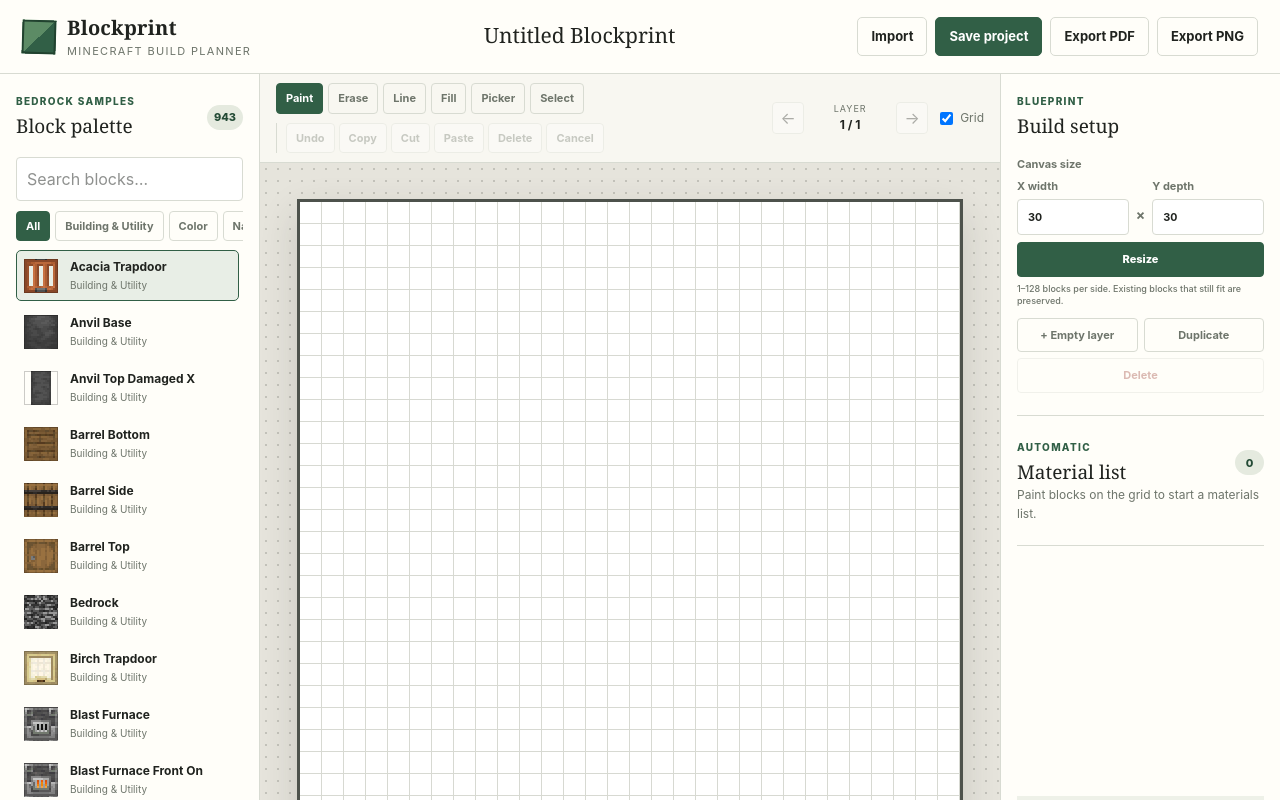
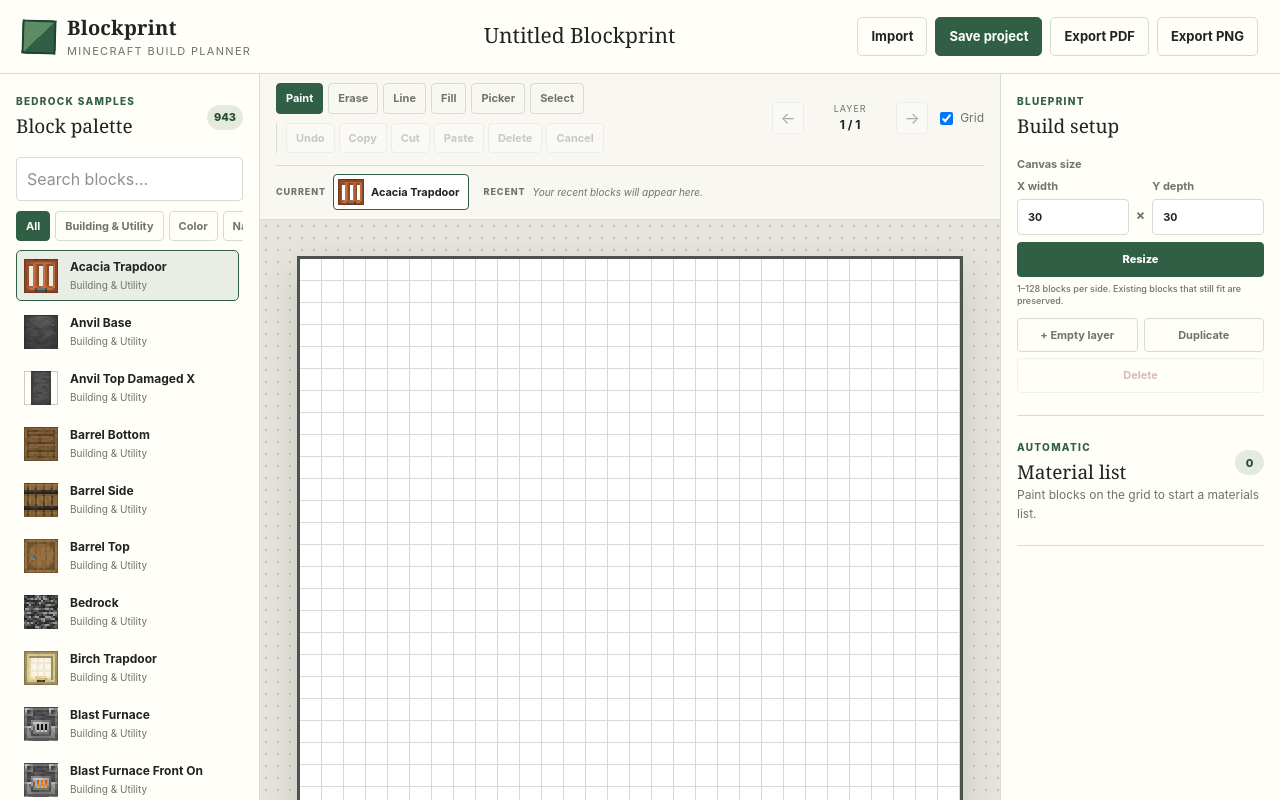
Before and after one commit to bsavage81/blockprint-minecraft-planner, a Next.js app: page / in a window 1280 px wide. Shown: the top 800 px of the page. Built offline with nearby package versions, Linux system fonts and the light colour scheme.

Commit message:
Add current and recent block strip

```diff
--- a/app/globals.css
+++ b/app/globals.css
@@ -53,6 +53,17 @@ h2 { margin:0; font-family:Georgia,serif; font-weight:500; font-size:19px; }
 .tool-group { display:flex; gap:5px; }
 .edit-group { display:flex; gap:4px; padding-left:9px; border-left:1px solid var(--line); }
 .edit-group button { background:white; }
+.block-history { grid-column:1/-1; display:flex; align-items:center; gap:7px; min-width:0; padding-top:8px; border-top:1px solid var(--line); }
+.block-history-label { color:var(--muted); font-size:9px; font-weight:800; text-transform:uppercase; letter-spacing:.1em; }
+.recent-label { margin-left:8px; }
+.current-block { display:flex; align-items:center; gap:7px; max-width:210px; border:1px solid var(--green); border-radius:4px; padding:4px 8px 4px 4px; background:white; color:var(--ink); font-size:11px; font-weight:750; }
+.current-block > span:last-child { overflow:hidden; text-overflow:ellipsis; white-space:nowrap; }
+.history-swatch { display:block; width:26px; height:26px; flex:0 0 auto; border:1px solid rgba(0,0,0,.2); image-rendering:pixelated; }
+.recent-blocks { display:flex; align-items:center; gap:4px; min-width:0; overflow-x:auto; }
+.recent-blocks button { flex:0 0 auto; border:1px solid var(--line); border-radius:4px; padding:3px; background:white; }
+.recent-blocks button:hover,.recent-blocks button:focus-visible { border-color:var(--green); outline:0; }
+.recent-blocks .history-swatch { width:22px; height:22px; }
+.recent-empty { color:var(--muted); font-size:10px; font-style:italic; }
 .layer-nav { display:flex; align-items:center; gap:10px; }
 .layer-nav button { width:32px; height:32px; border:1px solid var(--line); border-radius:4px; background:white; }
 .layer-nav span { min-width:72px; text-align:center; }
--- a/app/page.tsx
+++ b/app/page.tsx
@@ -61,6 +61,7 @@ export default function Home() {
   const [canvasWidth, setCanvasWidth] = useState("30");
   const [canvasDepth, setCanvasDepth] = useState("30");
   const [exporting, setExporting] = useState<"pdf" | "png" | null>(null);
+  const [recentBlocks, setRecentBlocks] = useState<string[]>([]);
   const painting = useRef(false);
   const selecting = useRef(false);
   const lining = useRef(false);
@@ -133,6 +134,12 @@ export default function Home() {
     b.name.toLowerCase().includes(search.toLowerCase())
   );
   const current = blueprint.layers[layer] ?? {};
+  const selectedBlock = blocks.find(block => block.id === selected);
+  const recentBlockOptions = recentBlocks
+    .filter(id => id !== selected)
+    .map(id => blocks.find(block => block.id === id))
+    .filter((block): block is Block => Boolean(block))
+    .slice(0, 10);
   const materialCounts = useMemo(() => {
     const counts = new Map<string, number>();
     blueprint.layers.forEach(l => Object.values(l).forEach(id => counts.set(id, (counts.get(id) ?? 0) + 1)));
@@ -311,11 +318,16 @@ export default function Home() {
     });
   }
 
+  function chooseBlock(blockId: string) {
+    setRecentBlocks(previous => [blockId, selected, ...previous].filter((id, index, items) => items.indexOf(id) === index).slice(0, 11));
+    setSelected(blockId);
+    setTool("paint");
+  }
+
   function pickBlock(index: number) {
     const blockId = current[index];
     if (!blockId) return;
-    setSelected(blockId);
-    setTool("paint");
+    chooseBlock(blockId);
   }
 
   function changeSize(width: number, depth: number) {
@@ -598,7 +610,7 @@ export default function Home() {
           <div className="block-list">
             {visibleBlocks.map(block => (
               <button key={block.id} className={`block-option ${selected === block.id && tool === "paint" ? "selected" : ""}`}
-                onClick={() => { setSelected(block.id); setTool("paint"); }}>
+                onClick={() => chooseBlock(block.id)}>
                 <span className="block-swatch" style={{
                   backgroundColor:block.color,
                   backgroundImage:block.textureUrl ? `url(${block.textureUrl})` : block.texture,
@@ -636,6 +648,27 @@ export default function Home() {
               <button disabled={layer === blueprint.layers.length - 1} onClick={() => setLayer(layer + 1)}>→</button>
             </div>
             <label className="grid-toggle"><input type="checkbox" checked={showGrid} onChange={e => setShowGrid(e.target.checked)} /> Grid</label>
+            <div className="block-history" aria-label="Selected and recently used blocks">
+              <span className="block-history-label">Current</span>
+              {selectedBlock && <button className="current-block" onClick={() => setTool("paint")} title={`Paint with ${selectedBlock.name}`}>
+                <span className="history-swatch" style={{
+                  backgroundColor:selectedBlock.color,
+                  backgroundImage:selectedBlock.textureUrl ? `url(${selectedBlock.textureUrl})` : selectedBlock.texture,
+                  backgroundSize:selectedBlock.textureUrl ? "cover" : undefined
+                }} />
+                <span>{selectedBlock.name}</span>
+              </button>}
+              <span className="block-history-label recent-label">Recent</span>
+              <div className="recent-blocks">
+                {recentBlockOptions.length ? recentBlockOptions.map(block => <button key={block.id} onClick={() => chooseBlock(block.id)} title={block.name} aria-label={`Paint with recently used ${block.name}`}>
+                  <span className="history-swatch" style={{
+                    backgroundColor:block.color,
+                    backgroundImage:block.textureUrl ? `url(${block.textureUrl})` : block.texture,
+                    backgroundSize:block.textureUrl ? "cover" : undefined
+                  }} />
+                </button>) : <span className="recent-empty">Your recent blocks will appear here.</span>}
+              </div>
+            </div>
           </div>
           <div className="canvas-scroll">
             <div className={`blueprint-grid ${showGrid ? "" : "grid-off"}`}
@@ -727,7 +760,7 @@ export default function Home() {
               <ol>{materialCounts.map(([id, amount]) => {
                 const block = blocks.find(b => b.id === id);
                 if (!block) return null;
-                return <li key={id}><button onClick={() => { setSelected(id); setTool("paint"); }} title={`Paint with ${block.name}`}>
+                return <li key={id}><button onClick={() => chooseBlock(id)} title={`Paint with ${block.name}`}>
                   <span className="mini-swatch" style={{
                     backgroundColor:block.color,
                     backgroundImage:block.textureUrl ? `url(${block.textureUrl})` : block.texture,
```
